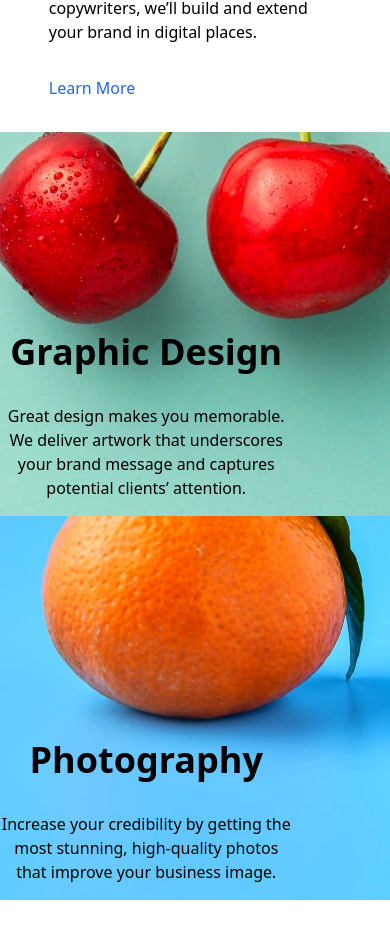
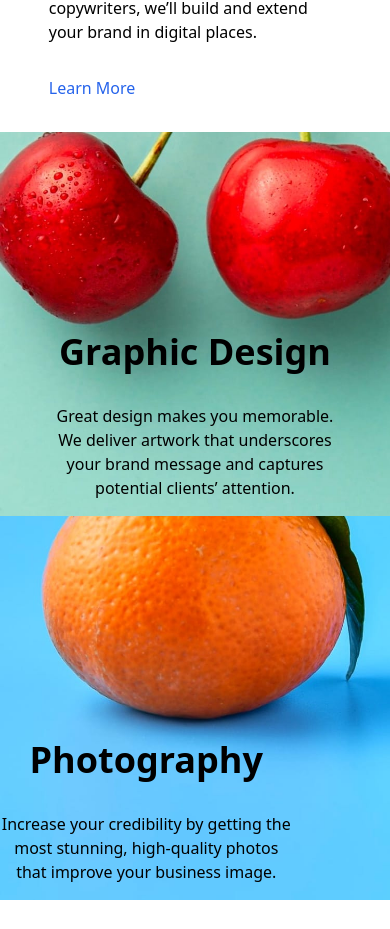
Before and after one commit to signaloninternet/sunnyside, a plain HTML site: page sunnyside project/index.html in a window 390 px wide. Shown: the part 1992-2921 px from the top of the page. Drawn offline with nearby package versions, Linux system fonts and the light colour scheme.

Commit message:
Update index.html

```diff
--- a/sunnyside project/index.html
+++ b/sunnyside project/index.html
@@ -74,7 +74,7 @@
     </div>
 
   </div>
-  <div class="page3 w-full text-center sm:hidden h-96 bg-black flex flex-col bg-[url('images/mobile/image-graphic-design.jpg')] bg-cover bg-center justify-end">
+  <div class="page3 w-full text-center sm:hidden h-96 bg-black flex flex-col bg-[url('images/mobile/image-graphic-design.jpg')] bg-cover bg-center justify-end items-center">
       <p class=" text-4xl w-9/12 py-4 font-bold" >Graphic Design</p>
       <p class="w-9/12 py-4" >Great design makes you memorable. We deliver artwork that underscores your brand message and captures potential clients’ attention.</p>
   </div>
```
